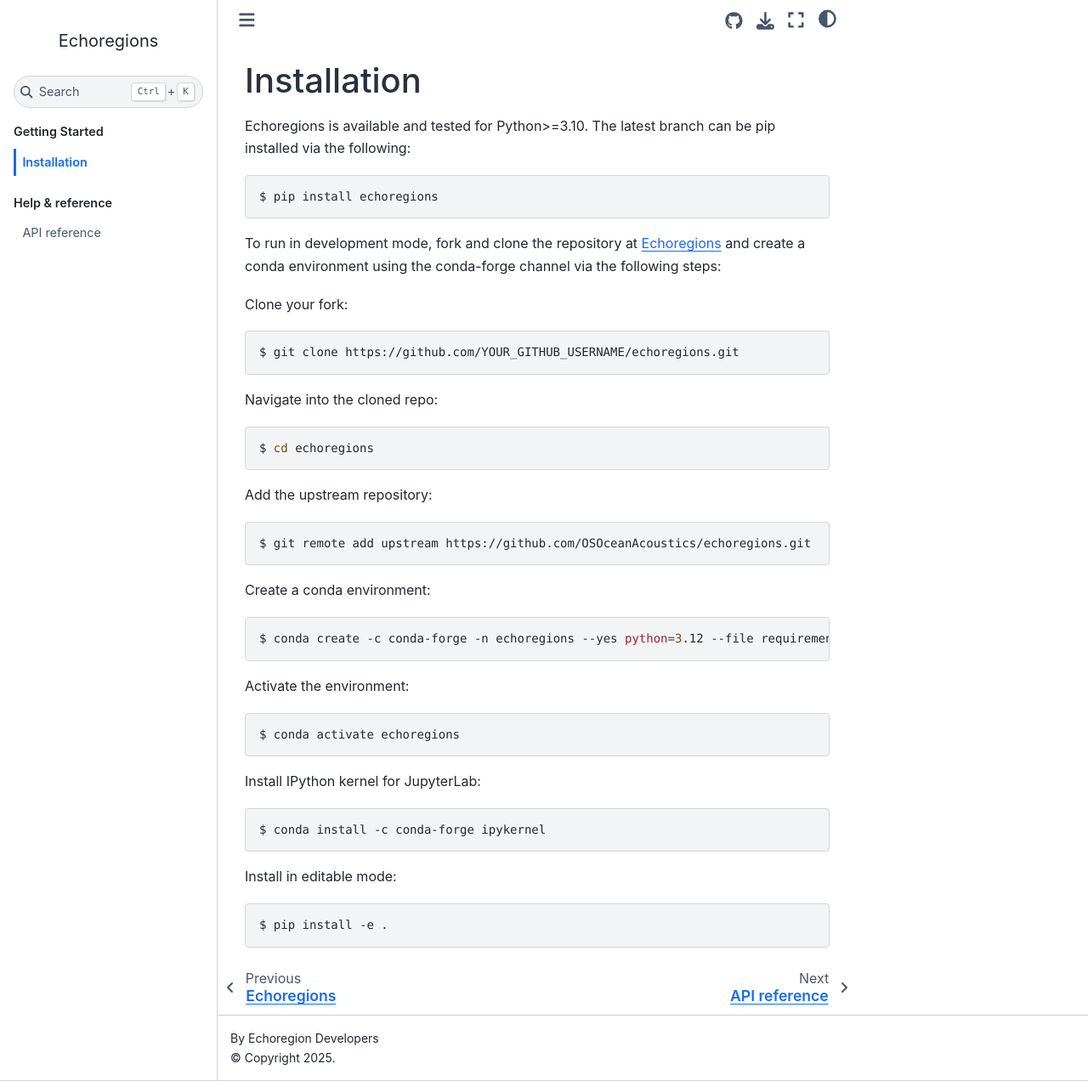
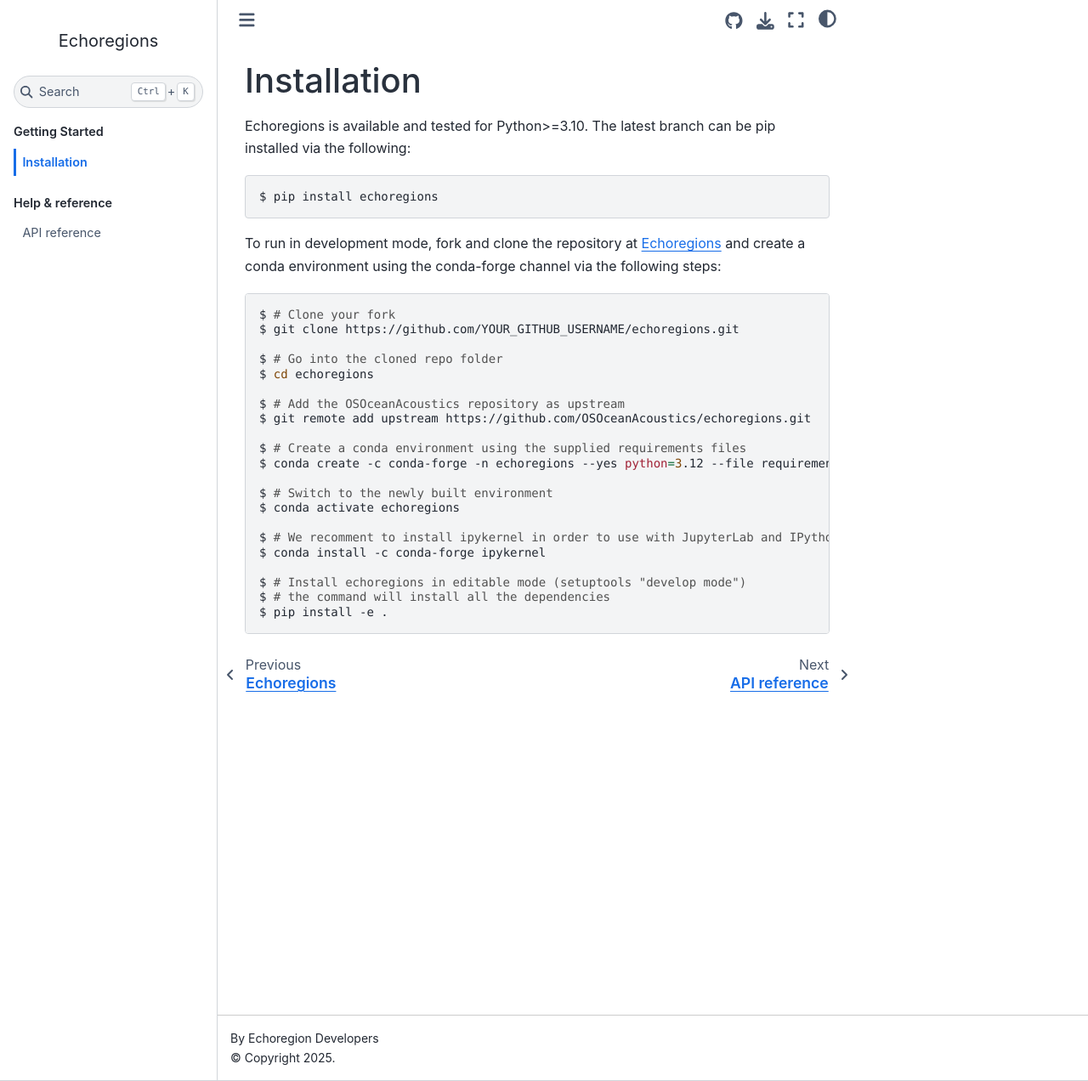
Before and after one commit to OSOceanAcoustics/echoregions, a Jupyter Book: the page built from docs/source/installation.rst, in a window 1280 px wide and 1272 px high. Shown: the whole window at 85% size. Built offline with Jupyter Book 1.0.4 settings and Sphinx 7.4.7 and the Sphinx Book theme 1.1.4, drawn with Linux system fonts in a browser that asks for light colours; pages that are not in the unit, such as notebooks, are missing from menus.

Commit message:
use two blocks

```diff
--- a/docs/source/installation.rst
+++ b/docs/source/installation.rst
@@ -11,44 +11,26 @@
 To run in development mode, fork and clone the repository at `Echoregions <https://github.com/OSOceanAcoustics/echoregions>`_
 and create a conda environment using the conda-forge channel via the following steps:
 
-Clone your fork:
-
 .. code-block:: console
 
+   $ # Clone your fork
    $ git clone https://github.com/YOUR_GITHUB_USERNAME/echoregions.git
 
-Navigate into the cloned repo:
-
-.. code-block:: console
-
+   $ # Go into the cloned repo folder
    $ cd echoregions
 
-Add the upstream repository:
-
-.. code-block:: console
-
+   $ # Add the OSOceanAcoustics repository as upstream
    $ git remote add upstream https://github.com/OSOceanAcoustics/echoregions.git
 
-Create a conda environment:
-
-.. code-block:: console
-
+   $ # Create a conda environment using the supplied requirements files
    $ conda create -c conda-forge -n echoregions --yes python=3.12 --file requirements.txt --file requirements-dev.txt
 
-Activate the environment:
-
-.. code-block:: console
-
+   $ # Switch to the newly built environment
    $ conda activate echoregions
 
-Install IPython kernel for JupyterLab:
-
-.. code-block:: console
-
+   $ # We recomment to install ipykernel in order to use with JupyterLab and IPython for development
    $ conda install -c conda-forge ipykernel
 
-Install in editable mode:
-
-.. code-block:: console
-
+   $ # Install echoregions in editable mode (setuptools "develop mode")
+   $ # the command will install all the dependencies
    $ pip install -e .
```
